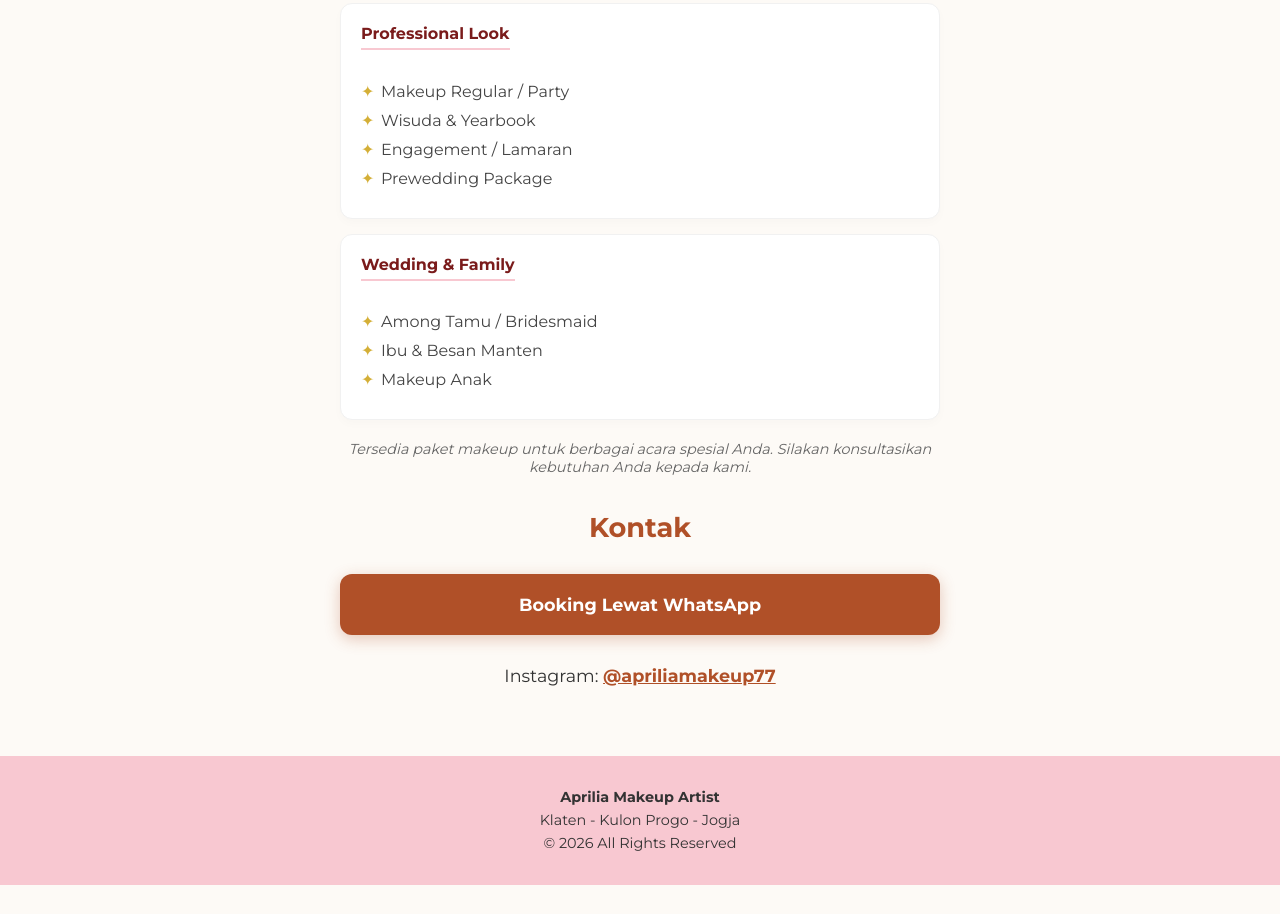
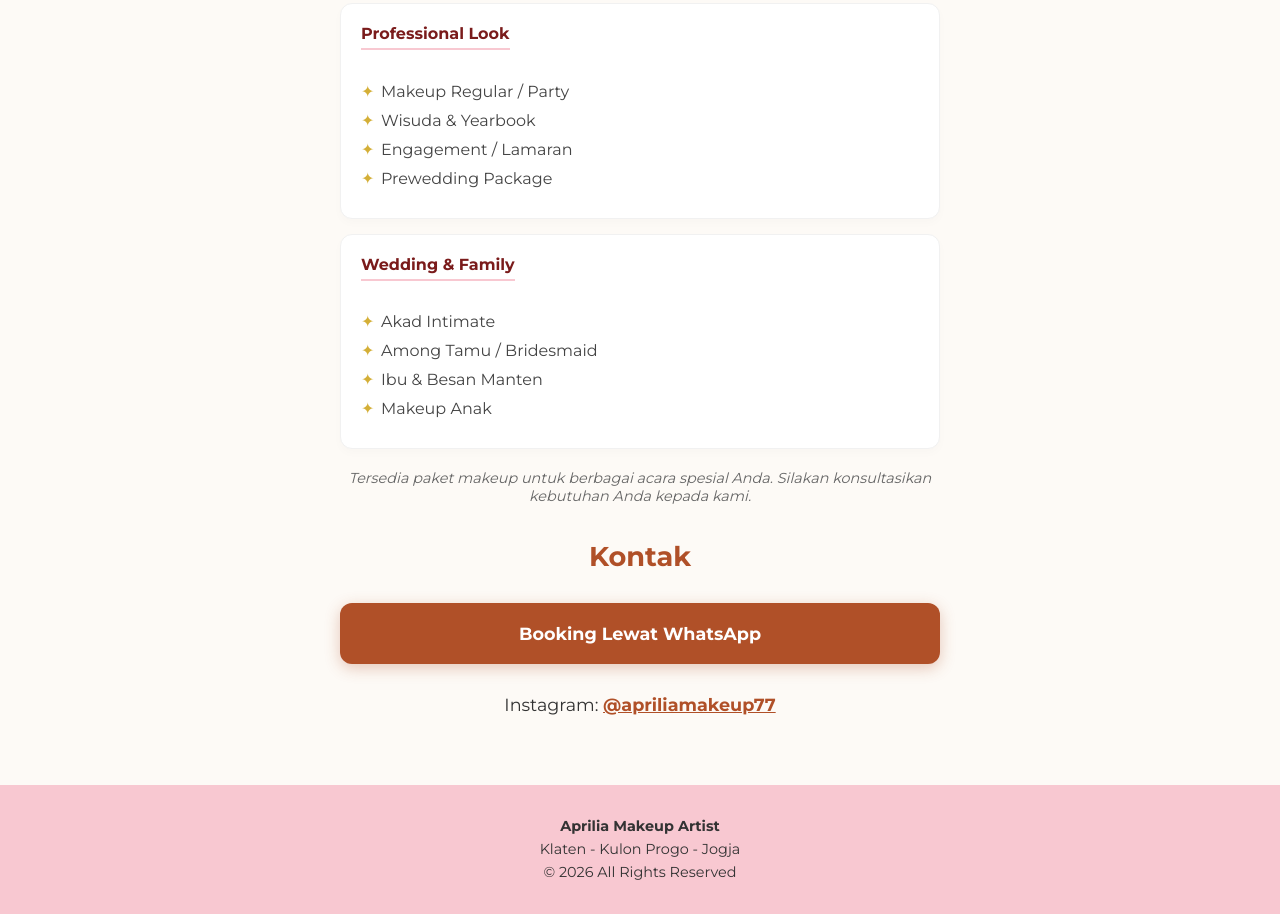
Before and after one commit to wientx/apriliamakeup, a plain HTML site: page index.html in a window 1280 px wide. Shown: the part 2527-3441 px from the top of the page. Before the commit the page ends 3412 px from the top, so only its background shows below. Drawn offline with Linux system fonts and the light colour scheme.

Commit message:
Update index.html

```diff
--- a/index.html
+++ b/index.html
@@ -139,6 +139,7 @@
       <div class="service-category" style="margin-top:15px;">
         <h4>Wedding & Family</h4>
         <div class="list-layanan">
+          <p>Akad Intimate
           <p>Among Tamu / Bridesmaid</p>
           <p>Ibu & Besan Manten</p>
           <p>Makeup Anak</p>
```
